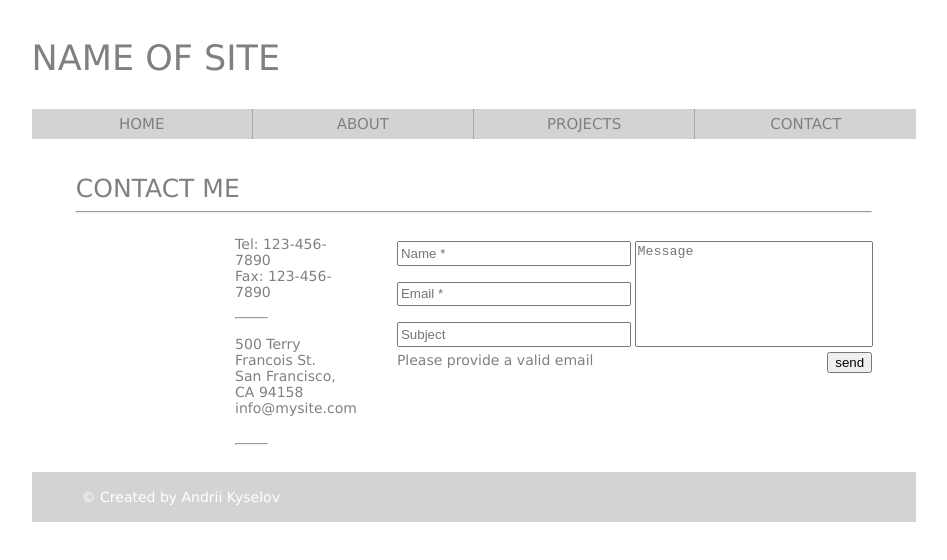
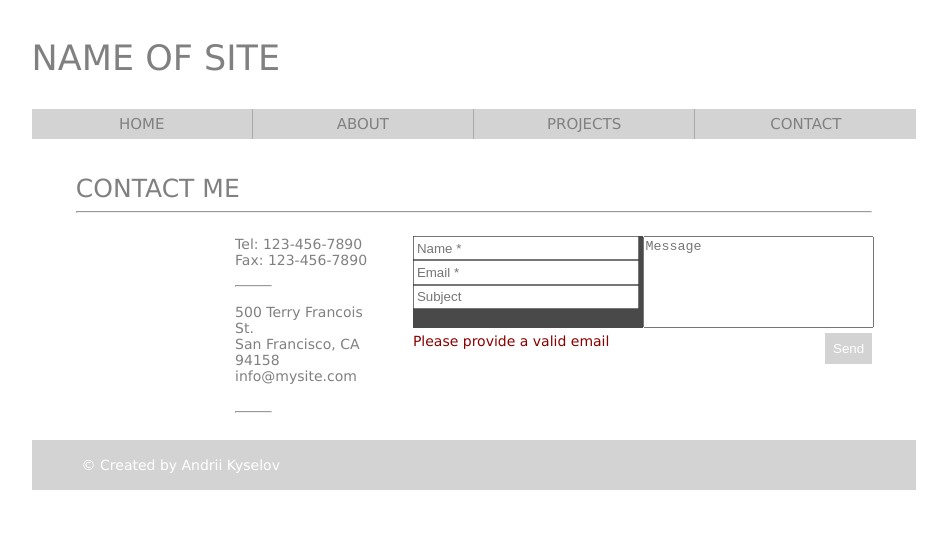
Before and after one commit to IselDrew/cv-website, a React (Create React App) app: page /contact in a window 1280 px wide. Shown: the top 560 px of the page, without its empty margins (166-1113 px from the left). Built offline with nearby package versions, Linux system fonts and the light colour scheme.

Commit message:
Style Send-button

```diff
--- a/src/components/Contact.js
+++ b/src/components/Contact.js
@@ -48,12 +48,12 @@ function Contact() {
               />
             </div>
           </div>
-          <div className="send-button">
+          <div className="validation-container">
             <div className="warning-container">
               <span>Please provide a valid email</span>
             </div>
             <div className="button-container">
-              <button>send</button>
+              <button className="send-button">Send</button>
             </div>
           </div>
         </div>
--- a/src/styles.css
+++ b/src/styles.css
@@ -272,6 +272,7 @@ hr {
 }
 
 .contact-container {
+  /* background-color: blue; */
   width: 80%;
   margin-top: 15px;
   margin-left: auto;
@@ -280,7 +281,7 @@ hr {
 }
 
 .contact-information {
-  width: 20%;
+  width: 30%;
   padding-right: 40px;
 }
 
@@ -290,6 +291,7 @@ hr {
 
 .contact-numbers {
   padding-bottom: 10px;
+  width: 100%;
 }
 
 .contact-address {
@@ -298,7 +300,6 @@ hr {
 }
 
 .form {
-  margin-top: 5px;
   width: 100%;
 }
 
@@ -309,15 +310,27 @@ hr {
 
 .input-fields-container {
   width: 50%;
+  /* position: absolute; */
+  /* right: 5px; */
+  /* top: 10px; */
+  background-color: #494949;
+}
+
+.input-field {
+  height: 20%;
+  width: 95%;
+}
+
+/* .input-fields-container {
+  width: 50%;
   display: flex;
   flex-direction: column;
 }
 
 .input-field {
-  height: 25%;
+  height: 20%;
   width: 95%;
-  justify-content: space-between;
-}
+} */
 
 .input-message-container {
   width: 50%;
@@ -325,12 +338,29 @@ hr {
 
 .input-message {
   width: 98%;
-  height: 95%;
+  height: 93%;
   resize: none;
 }
 
-.send-button {
+.validation-container {
   margin-top: 5px;
   display: flex;
   justify-content: space-between;
 }
+
+.warning-container {
+  color: darkred;
+}
+
+.send-button {
+  background-color: lightgrey;
+  border: 1px solid lightgrey;
+  color: white;
+  padding: 7px 7px;
+}
+
+.send-button:hover {
+  background-color: grey;
+  border: 1px solid grey;
+  cursor: pointer;
+}
```
